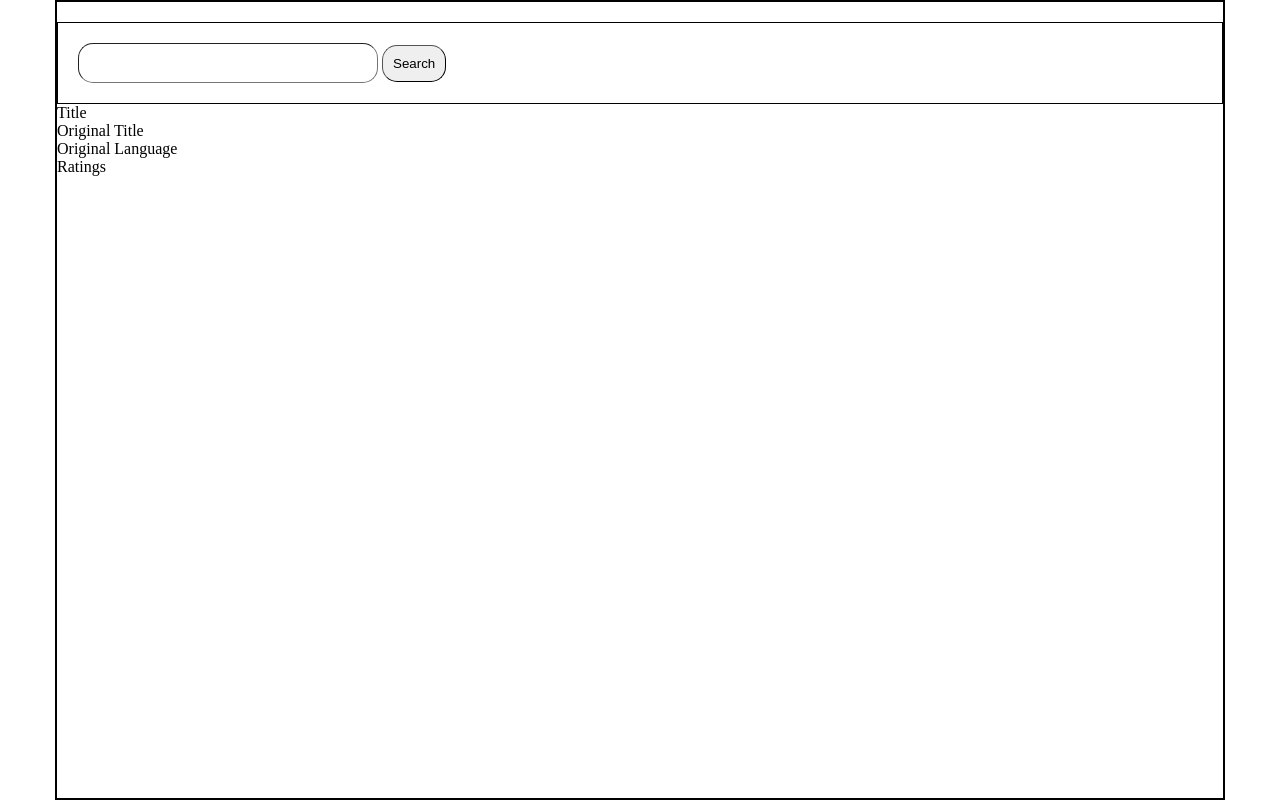
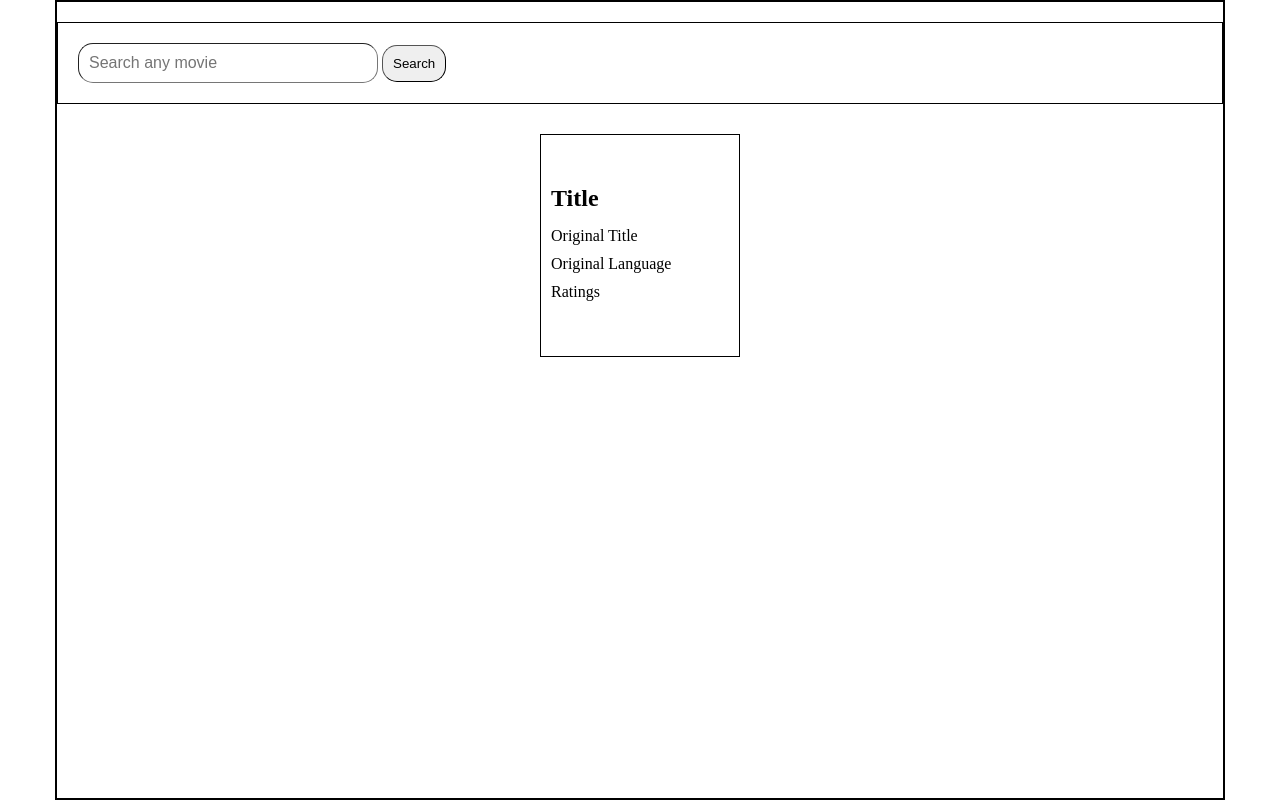
Before and after one commit to MikkoGuevarra/vue-boolflix, a plain HTML site: page index.html in a window 1280 px wide. Drawn offline with nearby package versions, Linux system fonts and the light colour scheme; no server answers.

Commit message:
tried semi static semi dinamic

```diff
--- a/index.html
+++ b/index.html
@@ -10,16 +10,17 @@
     <body>
         <div  id="root" class="container">
             <div class="search-box">
-                <input type="search">
+                <input type="search" v-model="searchInput" placeholder="Search any movie">
                 <button type="button">Search</button>
 
             </div>
             <div class="movie-container">
-                <p>Title</p>
-                <p>Original Title</p>
-                <p>Original Language</p>
-                <p>Ratings</p>
-
+                <div class="movie">
+                    <h2>Title</h2>
+                    <p>Original Title</p>
+                    <p>Original Language</p>
+                    <p>Ratings</p>
+                </div>
             </div>
 
         </div>
--- a/main.js
+++ b/main.js
@@ -1,9 +1,15 @@
 var app =  new Vue ({
     el: '#root',
     data: {
-
+        searchInput: '',
+        movies: []
     },
-    methods: {
-
+    mounted() {
+        axios.get('https://api.themoviedb.org/3/search/movie', {
+            params: {
+                api_key: 'c3629f71ee7deef7be9c4792c3632882',
+                query: 'superman'
+            }
+        }).then(result => console.log(result));
     }
 });
--- a/style.css
+++ b/style.css
@@ -34,3 +34,27 @@
 .search-box button {
     cursor: pointer;
 }
+
+/* +++++MOVIE CONTAINER+++++ */
+
+.movie-container {
+    padding: 20px;
+    display: flex;
+    justify-content: space-around;
+    flex-wrap: wrap;
+}
+
+.movie {
+    width: 200px;
+    border: 1px solid black;
+    padding: 50px 10px;
+    margin: 10px 0;
+}
+
+.movie h2 {
+    margin-bottom: 10px;
+}
+
+.movie p {
+    padding: 5px 0;
+}
```
